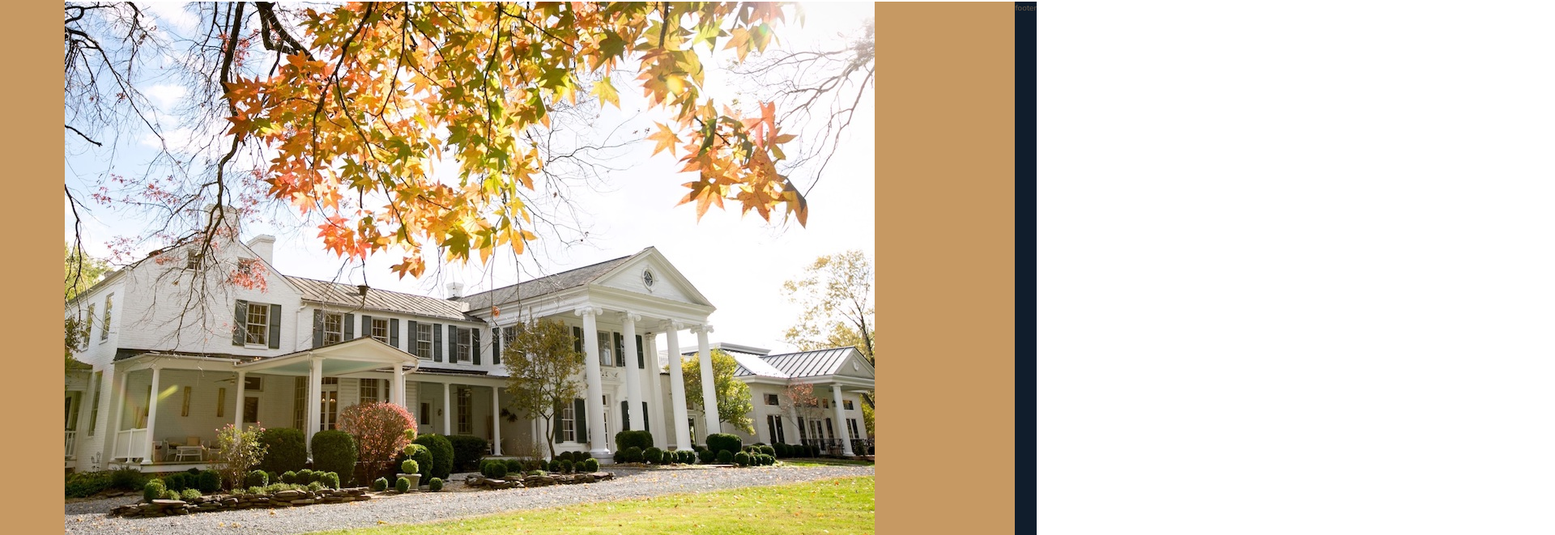
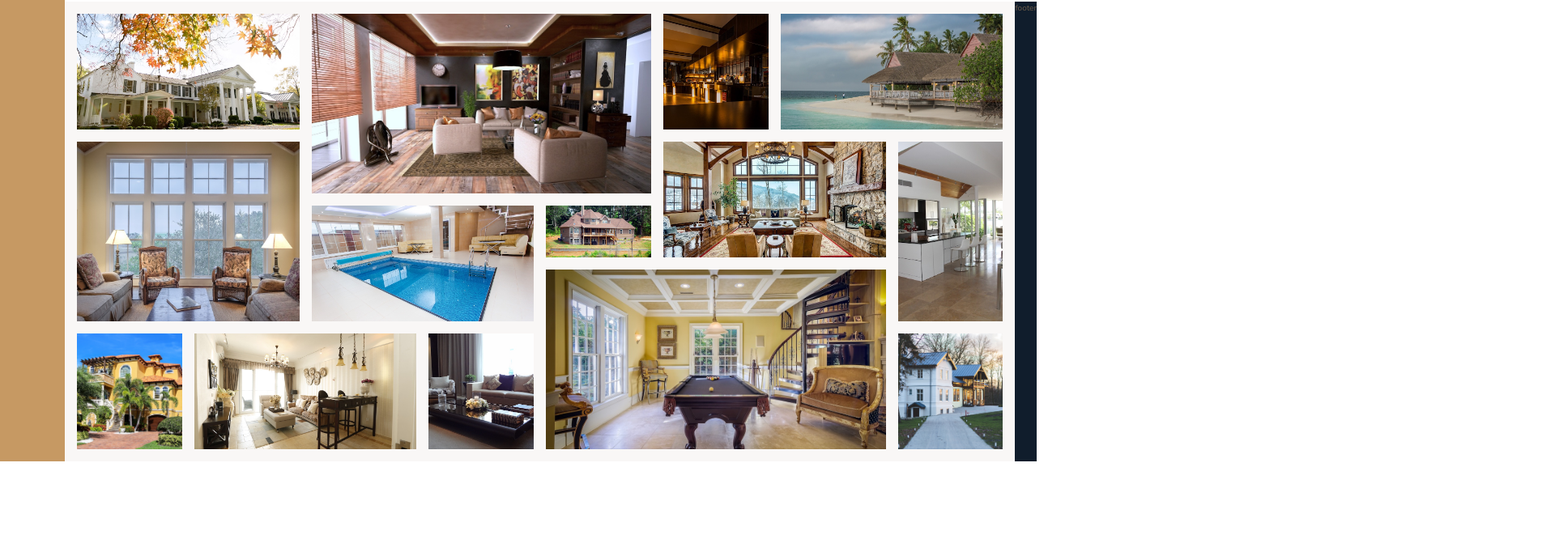
Before and after one commit to SergiiKov/nexter, a website: page index.html in a window 1280 px wide. Shown: the part 3175-3836 px from the top of the page at 81% size, 1920 px wide, since content can reach past the window. After the commit the page ends 3745 px from the top, so only its background shows below. Drawn offline with nearby package versions, Linux system fonts and the light colour scheme; files that its build step writes are made by us from their sources.

Commit message:
add section homes

```diff
--- a/sass/_gallery.scss
+++ b/sass/_gallery.scss
@@ -1,4 +1,92 @@
-.gallery{
-    background-color: $color-primary;
+.gallery {
+    background-color: $color-grey-light-1;
     grid-column: full-start / full-end;
+
+    display: grid;
+    /*grid-template-columns: repeat(8, 1fr);
+    grid-template-rows: repeat(7, 5vw);*/
+    grid-template: repeat(7, 5vw) / repeat(8, 1fr);
+
+
+    grid-gap: 1.5rem;
+    padding: 1.5rem;
+
+    &__item {
+        &--1 {
+            grid-row: 1 / span 2;
+            grid-column: 1 / span 2;
+        }
+
+        &--2 {
+            grid-row: 1 / span 3;
+            grid-column: 3 / span 3;
+        }
+
+        &--3 {
+            grid-row: 1 / span 2;
+            grid-column: 6 / 7;
+        }
+
+        &--4 {
+            grid-row: 1 / span 2;
+            grid-column: 7 / -1;
+        }
+
+        &--5 {
+            grid-row: 3 / span 3;
+            grid-column: 1 / span 2;
+        }
+
+        &--6 {
+            grid-row: 4 / span 2;
+            grid-column: 3 / span 2;
+        }
+
+        &--7 {
+            grid-row: 4 / 5;
+            grid-column: 5 / 6;
+        }
+
+        &--8 {
+            grid-row: 3 / span 2;
+            grid-column: 6 / span 2;
+        }
+
+        &--9 {
+            grid-row: 3 / span 3;
+            grid-column: 8 / -1;
+        }
+
+        &--10 {
+            grid-row: 6 / span 2;
+            grid-column: 1 / 2;
+        }
+
+        &--11 {
+            grid-row: 6 / span 2;
+            grid-column: 2 / span 2;
+        }
+
+        &--12 {
+            grid-row: 6 / span 2;
+            grid-column: 4 / 5;
+        }
+
+        &--13 {
+            grid-row: 5 / span 3;
+            grid-column: 5 / span 3;
+        }
+
+        &--14 {
+            grid-row: 6 / span 2;
+            grid-column: 8 / -1;
+        }
+    }
+
+    &__img {
+        width: 100%;
+        height: 100%;
+        object-fit: cover;
+        display: block;
+    }
 }
```
